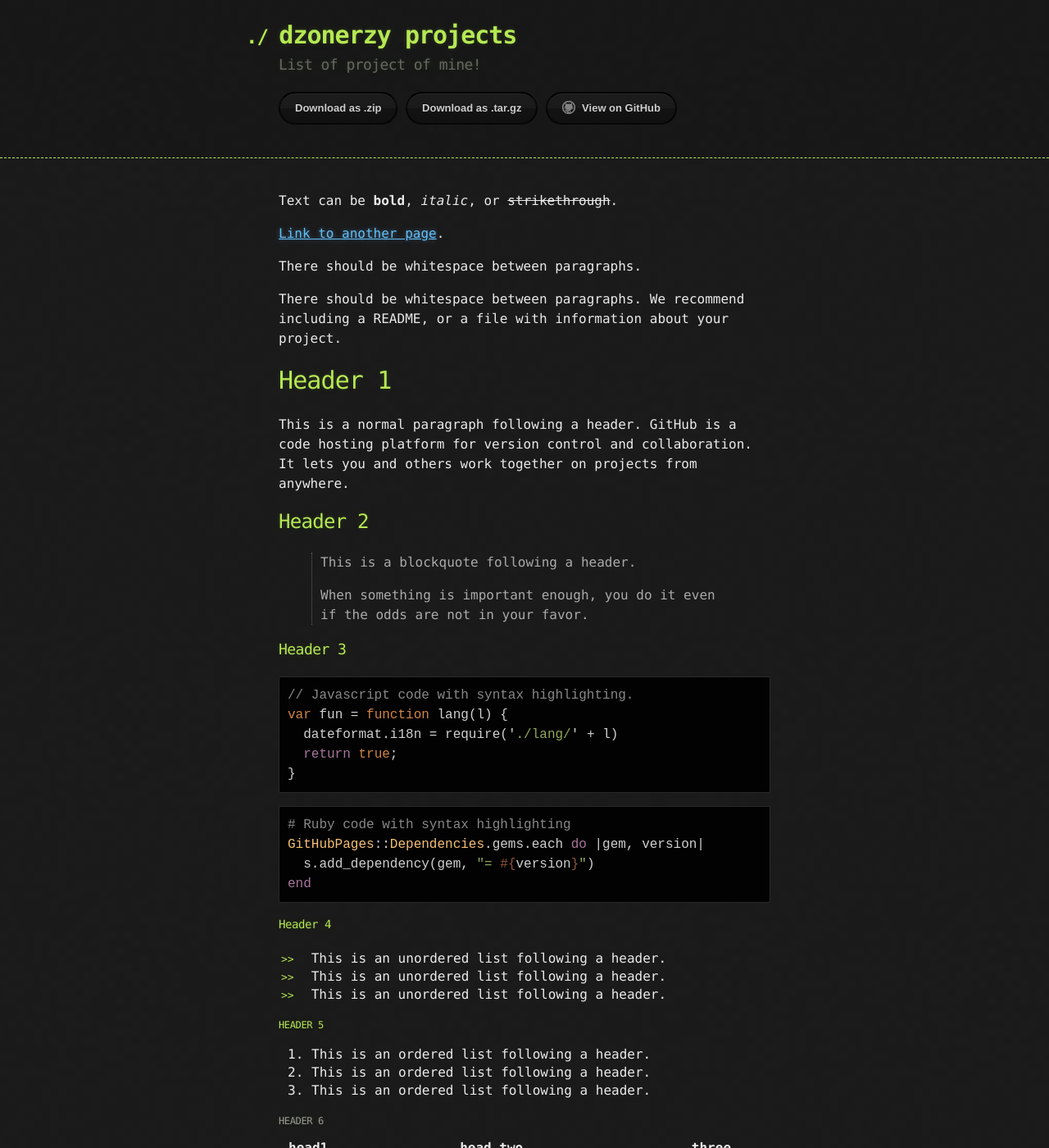
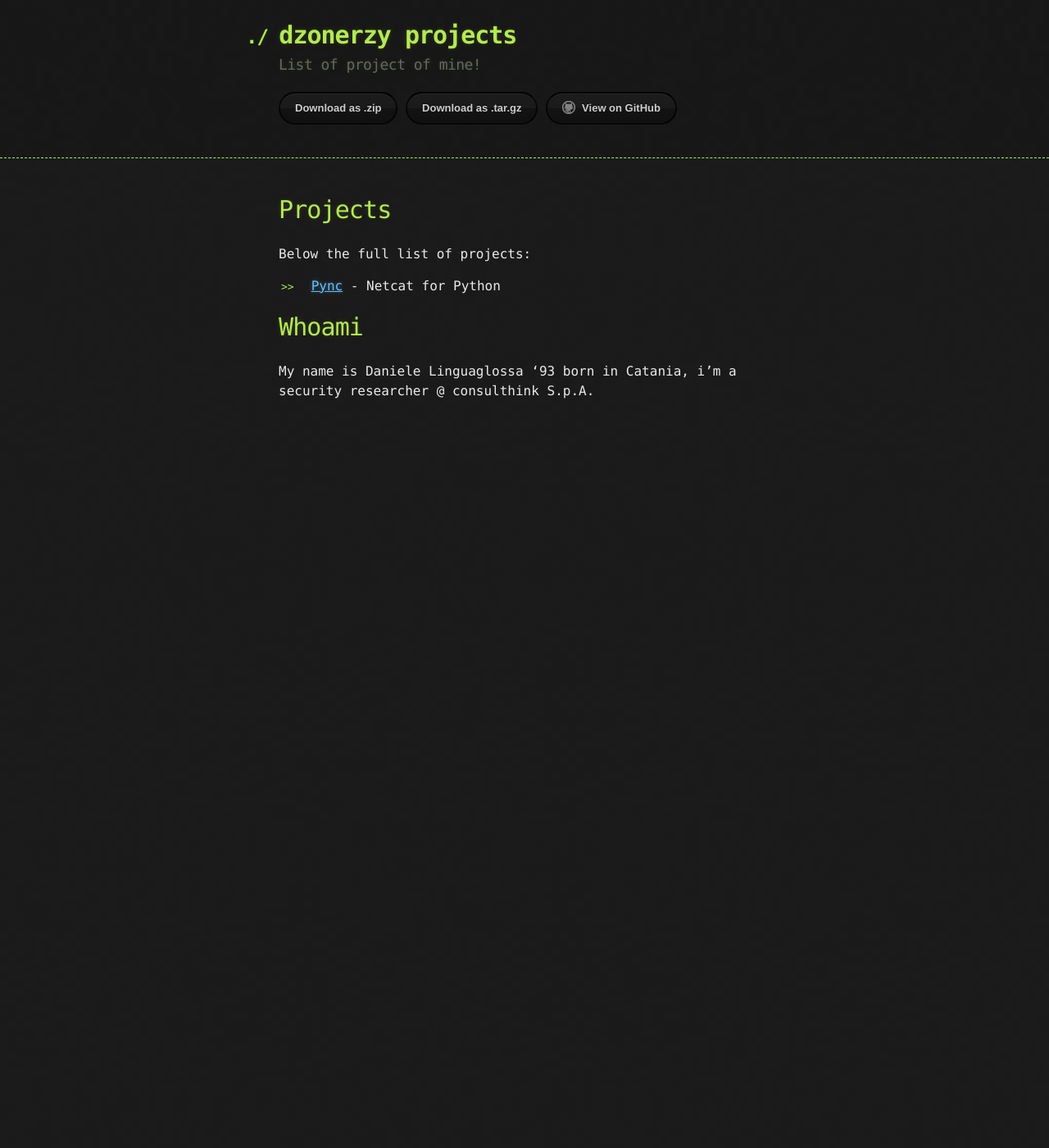
Before and after one commit to dzonerzy/dzonerzy.github.io, a Jekyll site: the page built from index.md, in a window 1280 px wide and 1400 px high. Shown: the whole window at 82% size. Built offline with Jekyll 4.4.1, drawn with Linux system fonts in a browser that asks for light colours; our own code applies the rules of GitHub Pages for plain Markdown files; some of the changed text lies outside the part shown.

Commit message:
Update index.md

````diff
--- a/index.md
+++ b/index.md
@@ -1,123 +1,12 @@
 ---
 layout: default
 ---
+# [](#header-1)Projects
 
-Text can be **bold**, _italic_, or ~~strikethrough~~.
+Below the full list of projects:
 
-[Link to another page](another-page).
+- [Pync](another-page) - Netcat for Python
 
-There should be whitespace between paragraphs.
+# [](#header-1)Whoami
 
-There should be whitespace between paragraphs. We recommend including a README, or a file with information about your project.
-
-# [](#header-1)Header 1
-
-This is a normal paragraph following a header. GitHub is a code hosting platform for version control and collaboration. It lets you and others work together on projects from anywhere.
-
-## [](#header-2)Header 2
-
-> This is a blockquote following a header.
->
-> When something is important enough, you do it even if the odds are not in your favor.
-
-### [](#header-3)Header 3
-
-```js
-// Javascript code with syntax highlighting.
-var fun = function lang(l) {
-  dateformat.i18n = require('./lang/' + l)
-  return true;
-}
-```
-
-```ruby
-# Ruby code with syntax highlighting
-GitHubPages::Dependencies.gems.each do |gem, version|
-  s.add_dependency(gem, "= #{version}")
-end
-```
-
-#### [](#header-4)Header 4
-
-*   This is an unordered list following a header.
-*   This is an unordered list following a header.
-*   This is an unordered list following a header.
-
-##### [](#header-5)Header 5
-
-1.  This is an ordered list following a header.
-2.  This is an ordered list following a header.
-3.  This is an ordered list following a header.
-
-###### [](#header-6)Header 6
-
-| head1        | head two          | three |
-|:-------------|:------------------|:------|
-| ok           | good swedish fish | nice  |
-| out of stock | good and plenty   | nice  |
-| ok           | good `oreos`      | hmm   |
-| ok           | good `zoute` drop | yumm  |
-
-### There's a horizontal rule below this.
-
-* * *
-
-### Here is an unordered list:
-
-*   Item foo
-*   Item bar
-*   Item baz
-*   Item zip
-
-### And an ordered list:
-
-1.  Item one
-1.  Item two
-1.  Item three
-1.  Item four
-
-### And a nested list:
-
-- level 1 item
-  - level 2 item
-  - level 2 item
-    - level 3 item
-    - level 3 item
-- level 1 item
-  - level 2 item
-  - level 2 item
-  - level 2 item
-- level 1 item
-  - level 2 item
-  - level 2 item
-- level 1 item
-
-### Small image
-
-![](https://assets-cdn.github.com/images/icons/emoji/octocat.png)
-
-### Large image
-
-![](https://guides.github.com/activities/hello-world/branching.png)
-
-
-### Definition lists can be used with HTML syntax.
-
-<dl>
-<dt>Name</dt>
-<dd>Godzilla</dd>
-<dt>Born</dt>
-<dd>1952</dd>
-<dt>Birthplace</dt>
-<dd>Japan</dd>
-<dt>Color</dt>
-<dd>Green</dd>
-</dl>
-
-```
-Long, single-line code blocks should not wrap. They should horizontally scroll if they are too long. This line should be long enough to demonstrate this.
-```
-
-```
-The final element.
-```
+My name is Daniele Linguaglossa '93 born in Catania, i'm a security researcher @ consulthink S.p.A.
````
